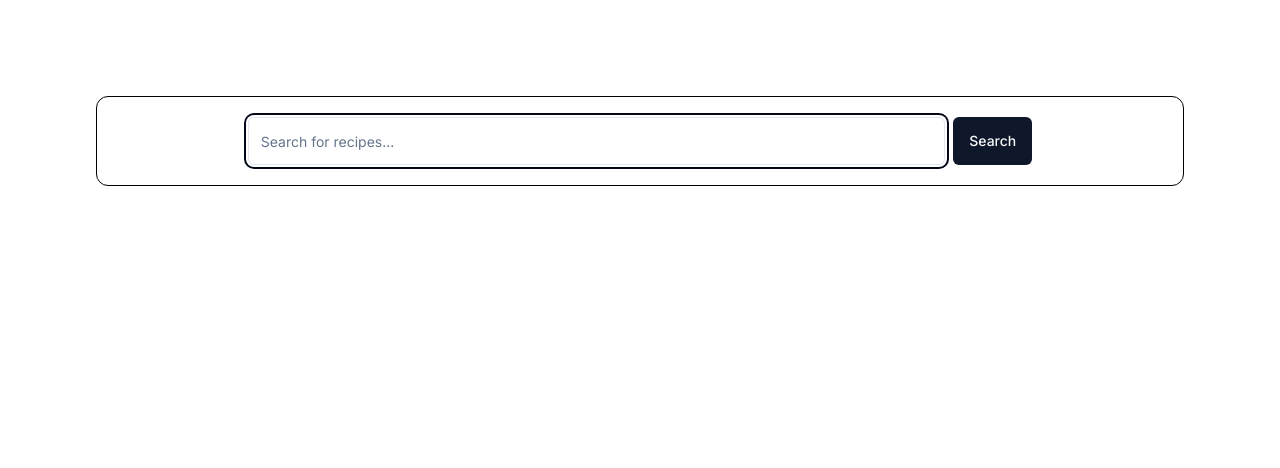
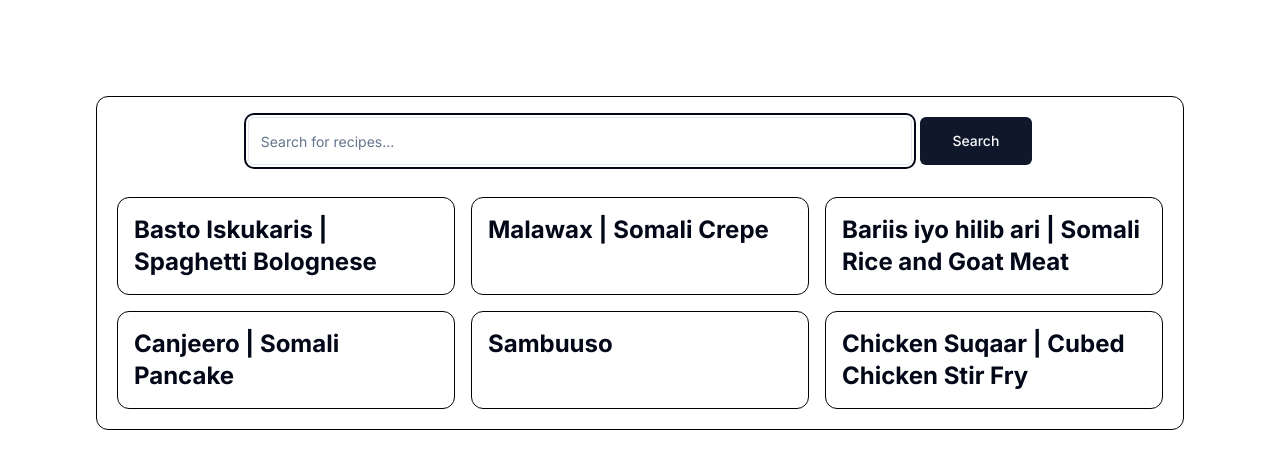
Before and after one commit to abdihashii/Walleye-Capital-Coding-Challenge, a Next.js app in the folder recipe-app/: page / in a window 1280 px wide. Shown: the top 468 px of the page. Built offline with nearby package versions, Linux system fonts and the light colour scheme.

Commit message:
In the home page, use the server actions to search and display the recipe(s) from the title entered in the form

```diff
--- a/recipe-app/src/app/page.tsx
+++ b/recipe-app/src/app/page.tsx
@@ -1,11 +1,40 @@
+'use client';
+
+import { useFormState, useFormStatus } from 'react-dom';
+import { searchRecipesAction } from '@/server/actions';
+import { mockRecipeData } from '@/server/db';
+
+import { Loader2 } from 'lucide-react';
 import { Button } from '@/components/ui/button';
 import { Input } from '@/components/ui/input';
 
+const SubmitButton = () => {
+	const { pending } = useFormStatus();
+
+	return (
+		<Button
+			className="h-12 w-32"
+			type="submit"
+		>
+			{pending ? <Loader2 className="animate-spin" /> : 'Search'}
+		</Button>
+	);
+};
+
 export default function Home() {
+	const [state, formAction] = useFormState(searchRecipesAction, {
+		title: '',
+		recipes: mockRecipeData, // The initial state is all recipes
+		success: true, // The initial state is successful because we are returning all recipes
+	});
+
 	return (
 		<main className="flex min-h-screen flex-col items-center justify-between p-24">
 			<section className="flex w-full flex-col items-center gap-8 rounded-xl border border-black p-5">
-				<form className="flex w-3/4 flex-row gap-2">
+				<form
+					action={formAction}
+					className="flex w-3/4 flex-row gap-2"
+				>
 					<Input
 						className="h-12"
 						placeholder="Search for recipes..."
@@ -14,13 +43,25 @@ export default function Home() {
 						autoFocus={true}
 					/>
 
-					<Button
-						className="h-12"
-						type="submit"
-					>
-						Search
-					</Button>
+					<SubmitButton />
 				</form>
+
+				{state.success ? (
+					<article className="grid w-full grid-cols-3 gap-4">
+						{state.recipes.map((recipe) => (
+							<div
+								key={recipe.id}
+								className="rounded-xl border border-black p-4"
+							>
+								<h2 className="text-2xl font-bold">{recipe.title}</h2>
+							</div>
+						))}
+					</article>
+				) : (
+					<p className="text-red-500">
+						No recipes found with the title: {state.title}. Please try again.
+					</p>
+				)}
 			</section>
 		</main>
 	);
```
